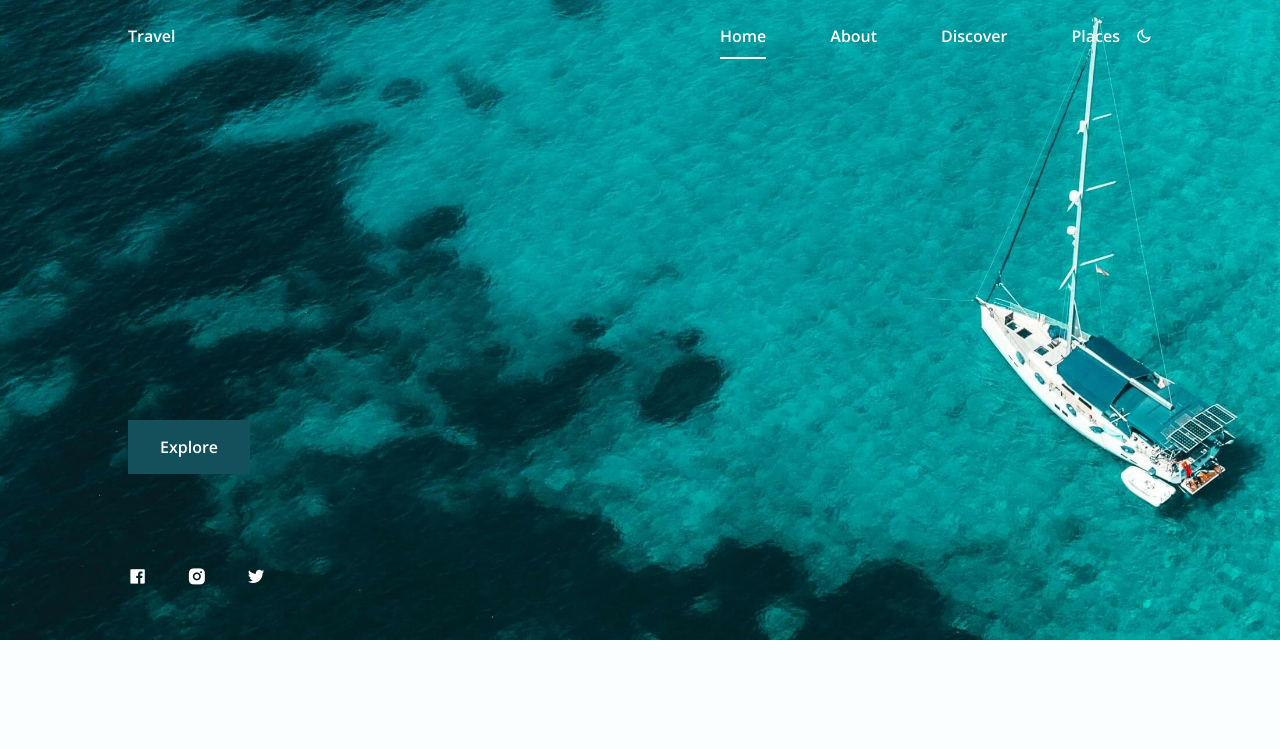
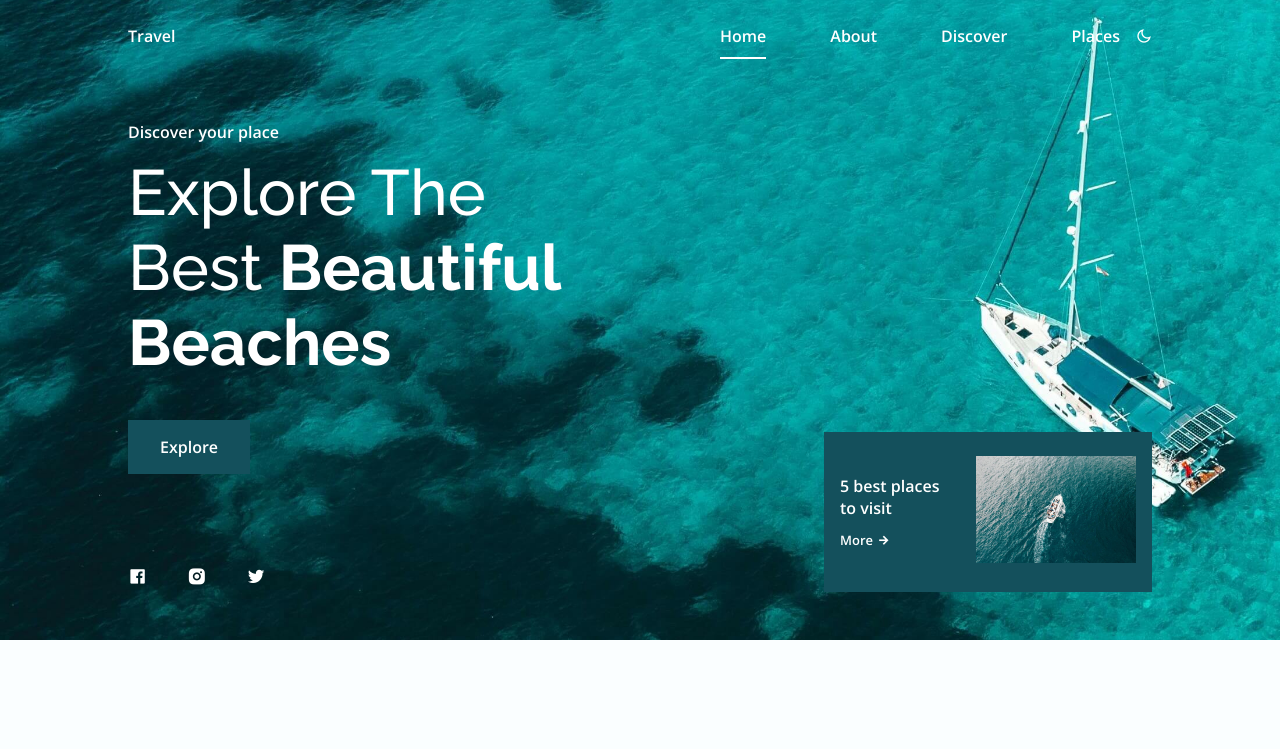
Before and after one commit to misskristel/SkNailon, a plain HTML site: page index.html in a window 1280 px wide. Shown: the top 749 px of the page. Drawn offline with nearby package versions, Linux system fonts and the light colour scheme.

Commit message:
Update index.html

```diff
--- a/index.html
+++ b/index.html
@@ -55,12 +55,13 @@
 
         <main class="main">
             <!--==================== HOME ====================-->
-            <section class="home" id="home">
+  <section class="home" id="home">
                 <img src="assets/img/home1.jpg" alt="" class="home__img">
 
                 <div class="home__container container grid">
                     <div class="home__data">
-
+                        <span class="home__data-subtitle">Discover your place</span>
+                        <h1 class="home__data-title">Explore The <br> Best <b>Beautiful <br> Beaches</b></h1>
                         <a href="#" class="button">Explore</a>
 
                     </div>
@@ -77,9 +78,17 @@
                         </a>
                     </div>
 
+                    <div class="home__info">
+                        <div>
+                            <span class="home__info-title">5 best places to visit</span>
+                            <a href="" class="button button--flex button--link home__info-button">
+                                More <i class="ri-arrow-right-line"></i>
+                            </a>
+                        </div>
 
-
-
+                        <div class="home__info-overlay">
+                            <img src="assets/img/home2.jpg" alt="" class="home__info-img">
+                        </div>
                     </div>
                 </div>
             </section>
```
